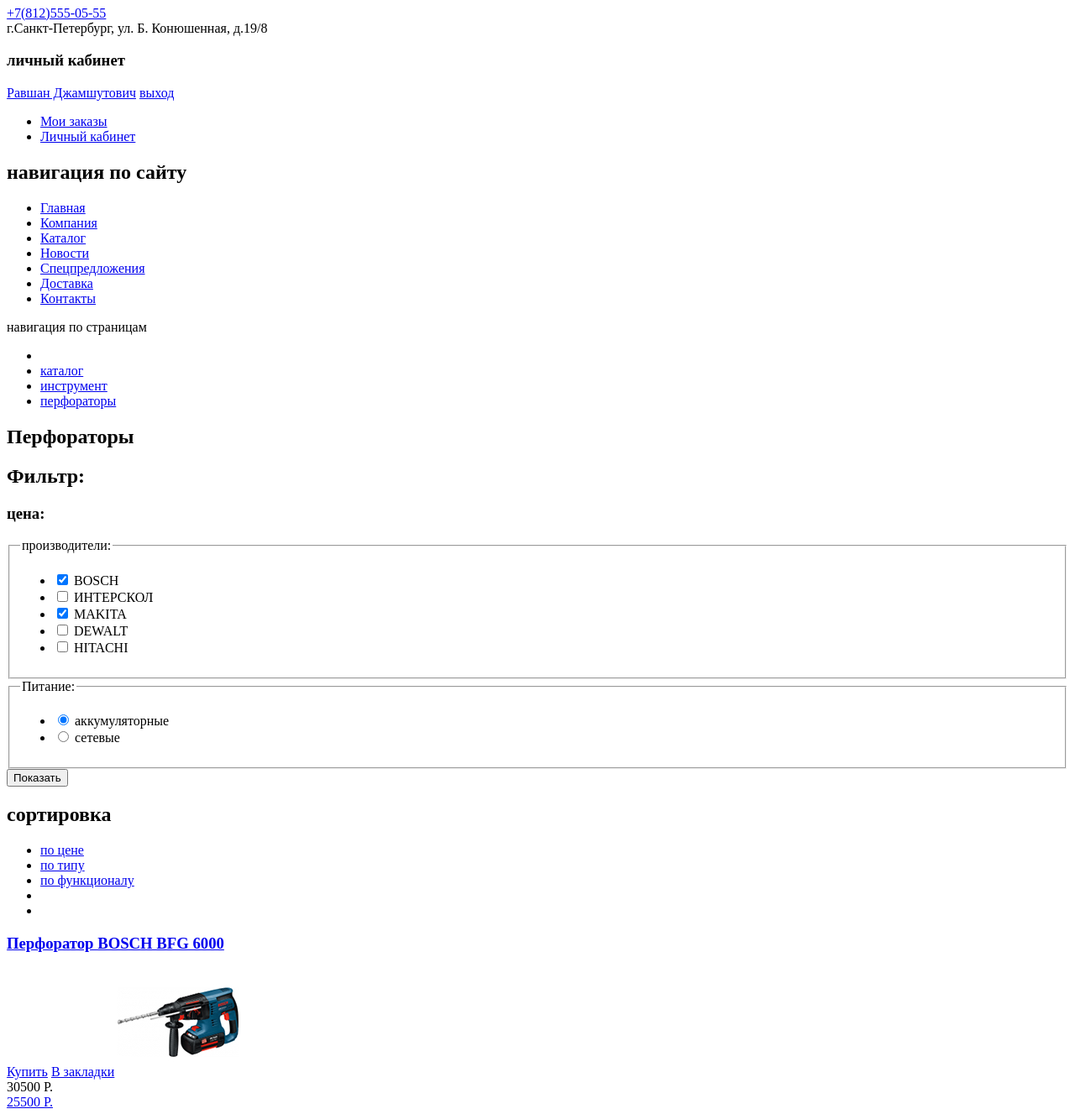
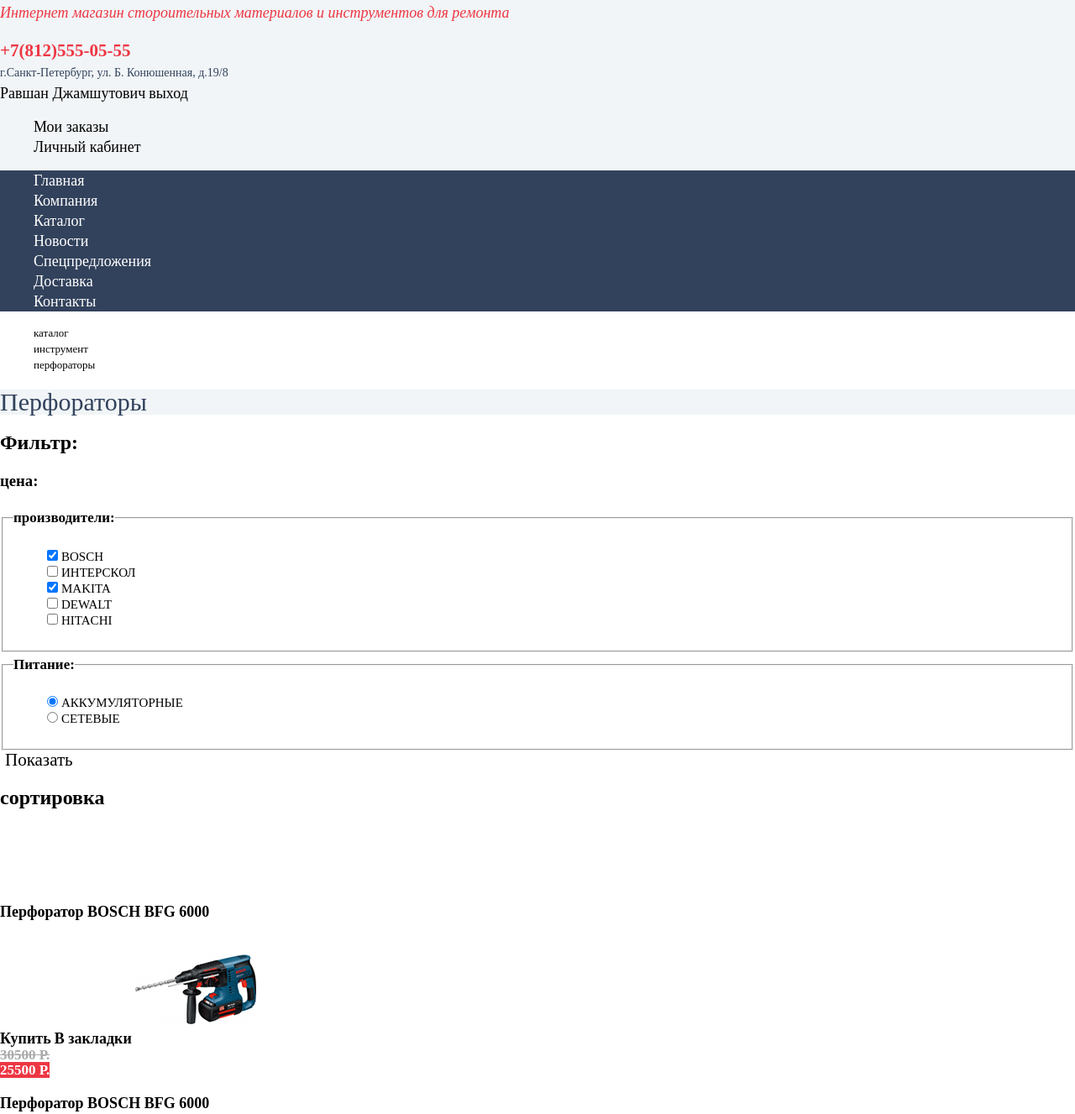
Before and after one commit to Marseles2303/224291-technomart-28, a plain HTML site: page catalog.html in a window 1280 px wide. Shown: the part 199-1526 px from the top of the page at 84% size. Drawn offline with Linux system fonts and the light colour scheme; files that its build step writes are made by us from their sources.

Commit message:
Начинаем базовую стилизацию

```diff
--- a/catalog.html
+++ b/catalog.html
@@ -3,6 +3,9 @@
 	<head>
 		<meta charset="utf-8">
 		<title>Training project: Техномарт</title>
+		<link rel="stylesheet" href="css/normalize.css">
+		<link href="https://fonts.googleapis.com/css2?family=Cuprum&display=swap" rel="font-Cuprum">
+		<link href="css/style.css" rel="stylesheet">
 	</head>
 	<body>
 		<header>
@@ -90,7 +93,7 @@
 		</header>
 		<main>
 			<section class="breadcrumbs">
-				<span class="visually-hidden">навигация по страницам</span>
+				<span class="visibility-hidden">навигация по страницам</span>
 				<ul>
 					<li>
 						<a href="#"></a> <!-- иконка "домой" -->
@@ -106,7 +109,7 @@
 					</li>
 				</ul>
 			</section>
-			<section class="main content">
+			<section class="main-content">
 				<h1>Перфораторы</h1>
 				<aside class="sidebar">
 					<div class="filter">
@@ -388,5 +391,5 @@
 			</div>
 			<button type="button" class="close-modal" aria-label="закрыть форму">закрыть</button>
 		</section>
-	</body>
-</html>
+		</body>
+		</html>
--- a/css/style.css
+++ b/css/style.css
@@ -11,6 +11,10 @@
 	--basic-black: #000000;
 	--basic-purple: #32425C;
 	--basic-red: #EE3643;
+	--basic-blue: #32425C;
+	--basic-dark-blue: #293449;
+	--basic-orange: #FFD180;
+	--basic-light-blue: #F1F5F7;
 }
 body {
 	min-width: 1220px;
@@ -19,14 +23,222 @@
 	font-family: "Cuprum", "PT Sans";
 }
 img{
-	max-width: 100%
+	max-width: 100%;
+}
+a {
+	color: var(--basic-white);
+	text-decoration: none;
+	font-size: 18px;
+	line-height: 24px;
+	font-weight: normal;
+	font-style: normal;
+}
+li {
+	list-style-type: none;
+}
+.visibility-hidden {
+	position: absolute;
+	width: 1px;
+	height: 1px;
+	margin: -1px;
+	border: 0;
+	padding: 0;
+	clip: rect(0 0 0 0);
+	overflow: hidden;
 }
 header{
-	background-color: #F1F5F7;
+	background-color: var(--basic-light-blue);
+
 }
 .logo-header {
 	background-color: var(--basic-red);
 }
 .top-row {
+	background-color: var(--basic-dark-blue);
+	color: var(--basic-white);
+}
+
+.info .telephone a {
+	color: var(--basic-red);
+	font-size: 21px;
+	line-height: 30px;
+	font-style: normal;
+    font-weight: bold;
+}
+.info p{
+	color: var(--basic-red);
+	font-style: italic;
+}
+.address {
+	color: var(--basic-purple);
+	font-size: 14px;
+	line-height: 24px;
+	font-family: Cuprum;
+	font-style: normal;
+	font-weight: normal;
+}
+button {
+	color: var(--basic-black);
+	background-color: var(--basic-white);
+	border: none;
+	font-style: normal;
+	font-weight: normal;
+	font-size: 21px;
+	line-height: 21px;
+}
+nav {
+	background-color: var(--basic-blue);
 
 }
+
+.info-company h2 {
+	color: var(--basic-black);
+	font-style: normal;
+	font-weight: normal;
+	font-size: 30px;
+	line-height: 30px;
+}
+.info-company p {
+	font-family: PT Sans;
+	font-style: normal;
+	font-weight: normal;
+	font-size: 13px;
+	line-height: 24px;
+}
+.partners li:before {
+    content:  "—";
+    position: relative;
+    left:     -5px;
+	font-style: normal;
+	font-weight: normal;
+	font-size: 18px;
+	line-height: 24px;
+}
+.info-company a {
+	background-color: var(--basic-red);
+	font-style: normal;
+	font-weight: normal;
+	font-size: 14px;
+	line-height: 18px;
+	text-align: center;
+	text-transform: uppercase;
+}
+footer {
+	background-color: var(--basic-blue);
+}
+
+
+.logo-footer {
+	background-color: var(--basic-red);
+}
+.contacts a, p {
+	color: var(--basic-white);
+	font-style: normal;
+	font-weight: normal;
+	font-size: 18px;
+	line-height: 24px;
+}
+.bottom-list a {
+	font-style: normal;
+	font-weight: normal;
+	font-size: 18px;
+	line-height: 24px;
+	color: var(--basic-orange);
+}
+.down-row {
+	background-color: var(--basic-dark-blue);
+}
+.modal-widow-map,
+.write-us-modal,
+.grey-box,
+.close-modal {
+	display: none;
+}
+
+.down-row p {
+	font-style: normal;
+	font-weight: normal;
+	font-size: 16px;
+	line-height: 18px;
+}
+.feedback a {
+	color: var(--basic-orange);
+}
+
+.breadcrumbs a {
+	color: var(--basic-black);
+	font-family: PT Sans;
+	font-style: normal;
+	font-weight: normal;
+	font-size: 13px;
+	line-height: 18px;
+}
+.user-account a{
+	color: var(--basic-black);
+}
+.main-content h1 {
+	background-color: var(--basic-light-blue);
+	color: var(--basic-purple);
+	font-style: normal;
+	font-weight: normal;
+	font-size: 30px;
+	line-height: 30px;
+}
+legend {
+	font-style: normal;
+	font-weight: bold;
+	font-size: 17px;
+	line-height: 30px;
+}
+.brand label,
+.battery-list label {
+	font-style: normal;
+	font-weight: normal;
+	font-size: 15px;
+	line-height: 19px;
+	text-transform: uppercase;
+}
+.tool-cards a {
+	color: var(--basic-black);
+	font-family: PT Sans;
+	font-style: normal;
+	font-weight: bold;
+	font-size: 18px;
+	line-height: 20px;
+}
+.oldprice {
+	font-family: PT Sans;
+	font-style: normal;
+	font-weight: bold;
+	font-size: 17px;
+	line-height: 18px;
+	color: #A9A9A9;
+	text-decoration-line: line-through;
+}
+a.btn {
+	background-color: var(--basic-red);
+	color: var(--basic-white);
+	font-family: PT Sans;
+	font-style: normal;
+	font-weight: bold;
+	font-size: 17px;
+	line-height: 18px;
+}
+.about-goods {
+	background-color: var(--basic-light-blue);
+}
+.about-goods h2 {
+	font-style: normal;
+	font-weight: normal;
+	font-size: 30px;
+	line-height: 30px;
+	text-transform: uppercase;
+}
+.about-goods p {
+	color: var(--basic-black);
+	font-family: PT Sans;
+	font-style: normal;
+	font-weight: normal;
+	font-size: 13px;
+	line-height: 24px;
+}
```
Also changed, not shown: index.html (+1 -1 lines).
